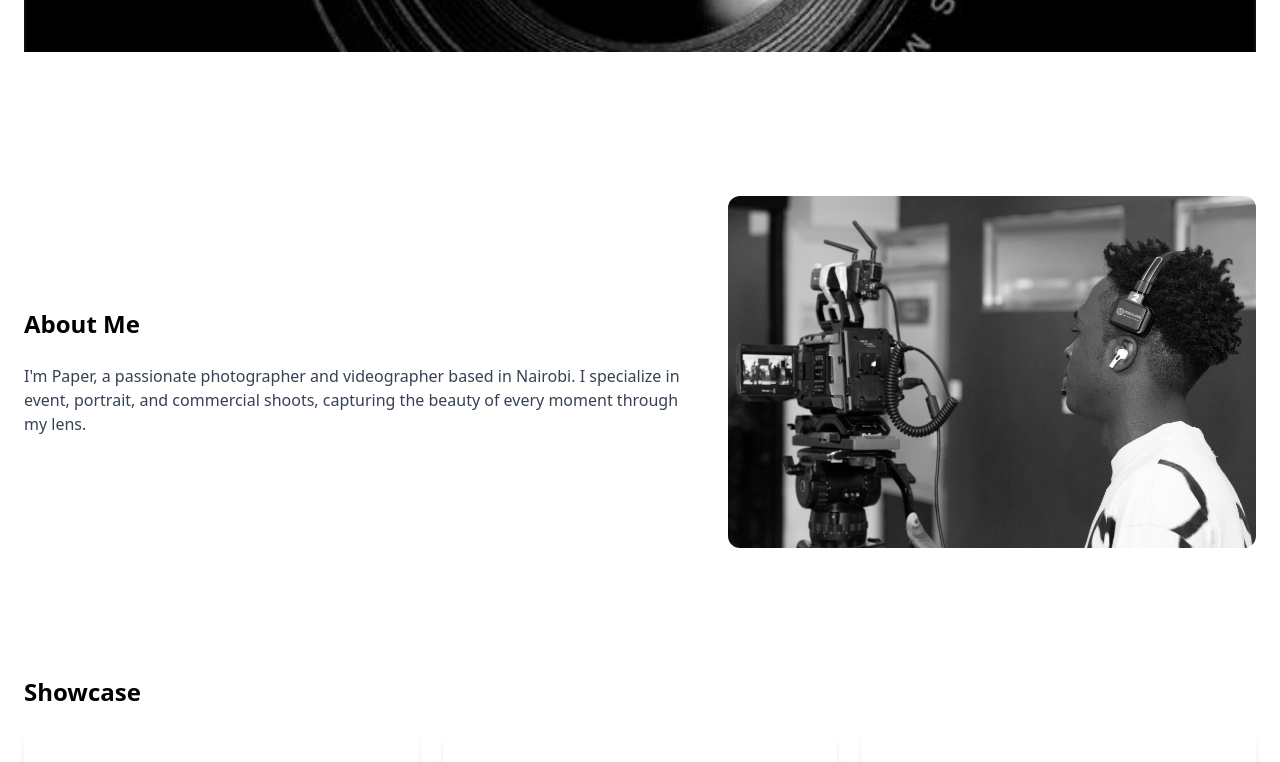
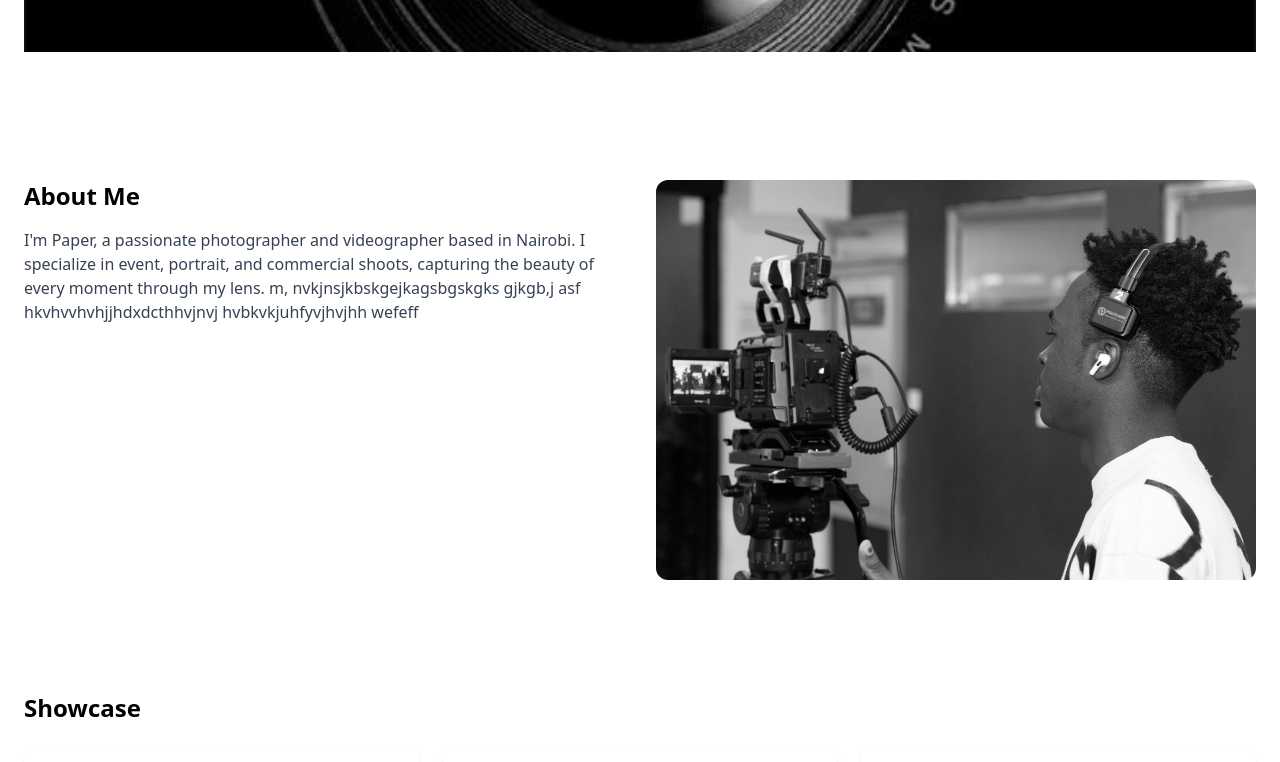
Before and after one commit to AlvinMusonye/Rooney-portfolio, a React (Vite) app: page / in a window 1280 px wide. Shown: the part 540-1302 px from the top of the page. Built offline with nearby package versions, Linux system fonts and the light colour scheme; grey boxes are pictures that could not be loaded.

Commit message:
image alignment

```diff
--- a/src/Dashboard.jsx
+++ b/src/Dashboard.jsx
@@ -87,15 +87,17 @@ export default function Portfolio() {
           </motion.div>
         </section>
 
-        <section id="about" className="py-16 flex flex-col md:flex-row items-center">
-          <div className="text-section max-w-2xl mb-8 md:mb-0 md:mr-8">
-            <h3 className="text-2xl font-bold mb-6">About Me</h3>
+        <section id="about" className="py-12 flex flex-col md:flex-row items-center md:items-start gap-8">
+  <div className="text-section w-full md:w-1/2">
+    <h3 className="text-2xl font-bold mb-4">About Me</h3>
     <p className="text-gray-700">
       I'm Paper, a passionate photographer and videographer based in Nairobi. I specialize in event, portrait, and commercial shoots, capturing the beauty of every moment through my lens.
+      m, nvkjnsjkbskgejkagsbgskgks gjkgb,j asf hkvhvvhvhjjhdxdcthhvjnvj hvbkvkjuhfyvjhvjhh
+      wefeff
     </p>
   </div>
   <div className="image-section w-full md:w-1/2">
-            <img src="/profile.jpeg" alt="Alvin" className="w-full grayscale rounded-xl" />
+    <img src="/profile.jpeg" alt="Alvin" className="w-full grayscale rounded-xl object-cover" />
   </div>
 </section>
 
```
Lines whose indentation alone changed are shown as unchanged.
